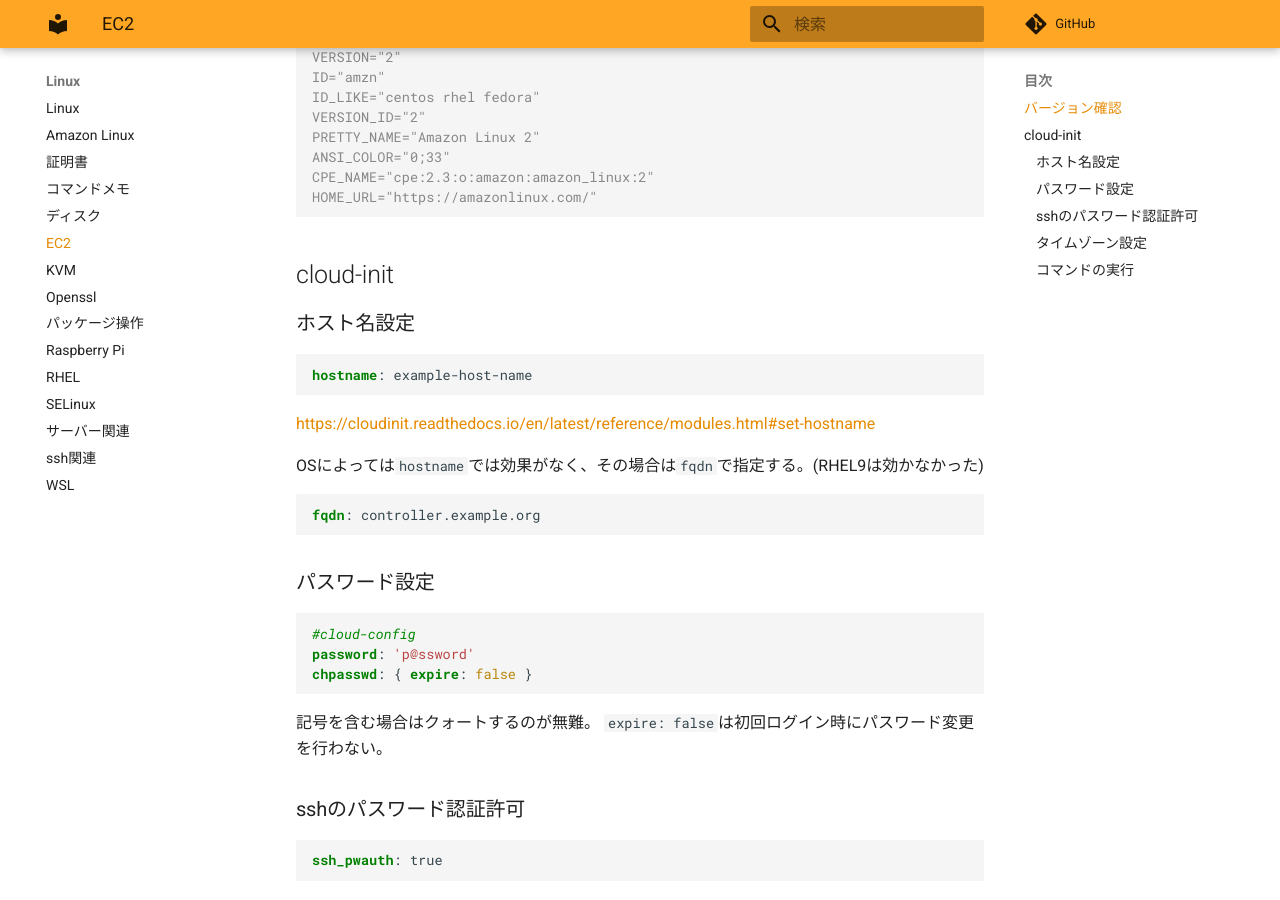
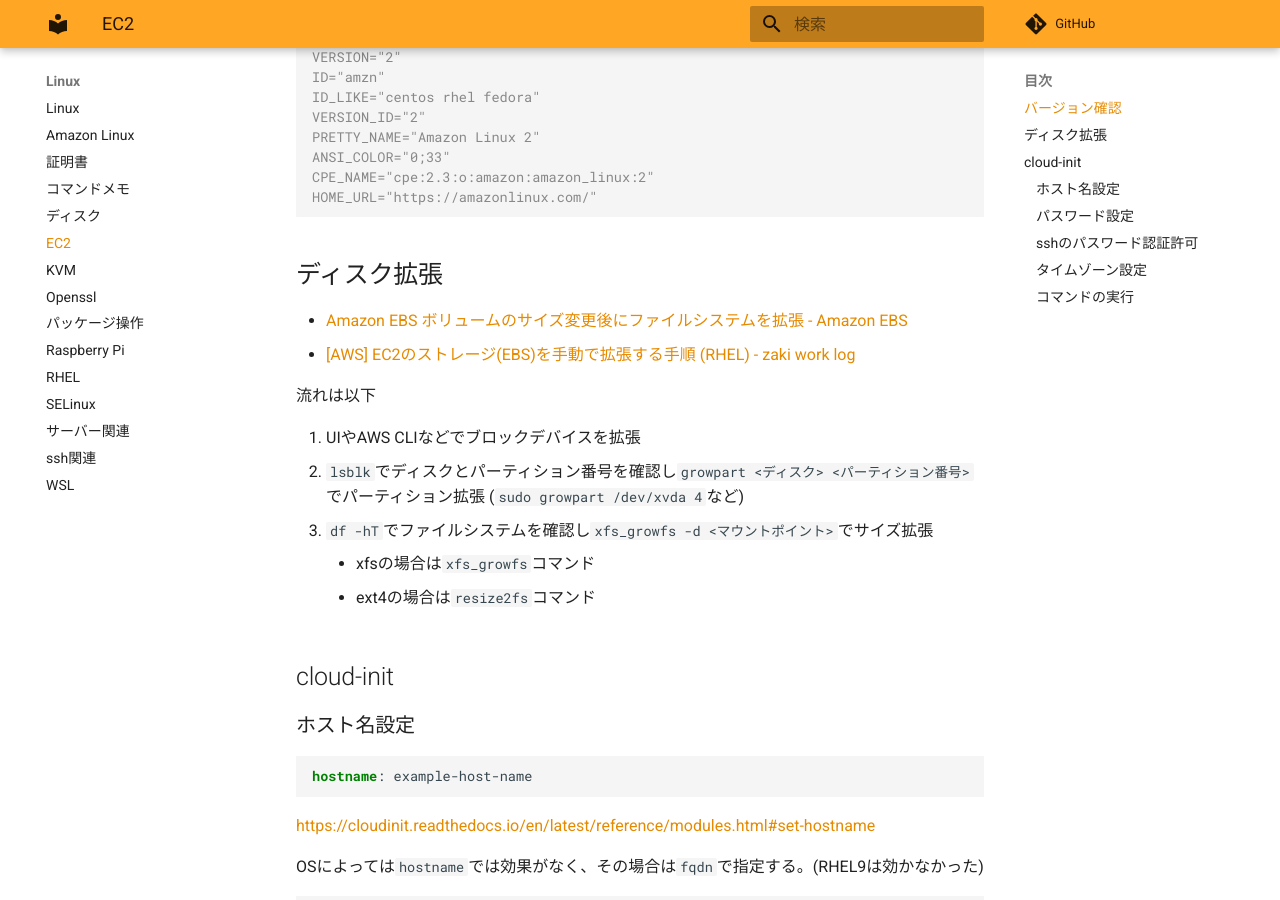
Before and after one commit to zaki-lknr/docs, an MkDocs documentation site: the page built from docs/Linux/ec2.md, in a window 1280 px wide and 900 px high, scrolled down 401 px. Built offline with MkDocs 1.6.1 and Material for MkDocs 9.7.7, drawn with Linux system fonts in a browser that asks for light colours; comment, search, counter and statistics services are not loaded.

Commit message:
add: linux/ec2: disk拡張

````diff
--- a/docs/Linux/ec2.md
+++ b/docs/Linux/ec2.md
@@ -21,6 +21,19 @@ ANSI_COLOR="0;33"
 CPE_NAME="cpe:2.3:o:amazon:amazon_linux:2"
 HOME_URL="https://amazonlinux.com/"
 ```
+
+## ディスク拡張
+
+- [Amazon EBS ボリュームのサイズ変更後にファイルシステムを拡張 - Amazon EBS](https://docs.aws.amazon.com/ja_jp/ebs/latest/userguide/recognize-expanded-volume-linux.html)
+- [[AWS] EC2のストレージ(EBS)を手動で拡張する手順 (RHEL) - zaki work log](https://zaki-hmkc.hatenablog.com/entry/2025/05/09/222749)
+
+流れは以下
+
+1. UIやAWS CLIなどでブロックデバイスを拡張
+1. `lsblk`でディスクとパーティション番号を確認し`growpart <ディスク> <パーティション番号>`でパーティション拡張 (`sudo growpart /dev/xvda 4`など)
+1. `df -hT`でファイルシステムを確認し`xfs_growfs -d <マウントポイント>`でサイズ拡張
+    - xfsの場合は`xfs_growfs`コマンド
+    - ext4の場合は`resize2fs`コマンド
 
 ## cloud-init
 
````
